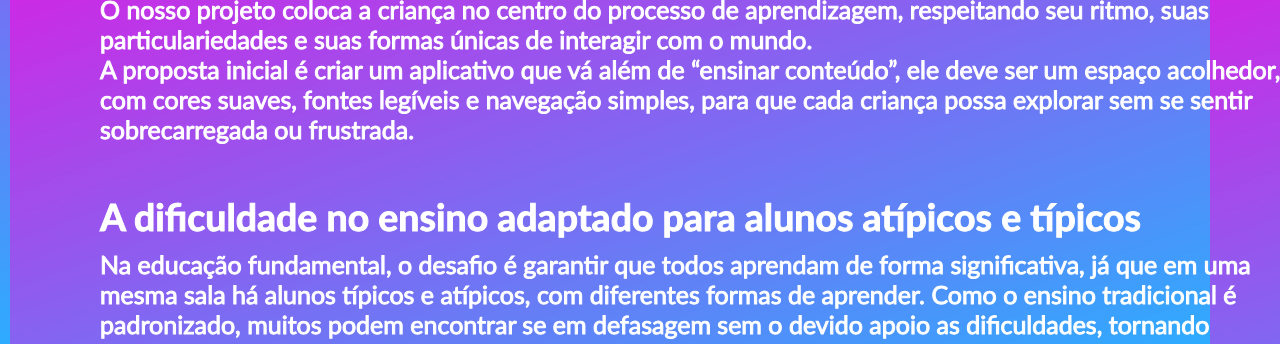
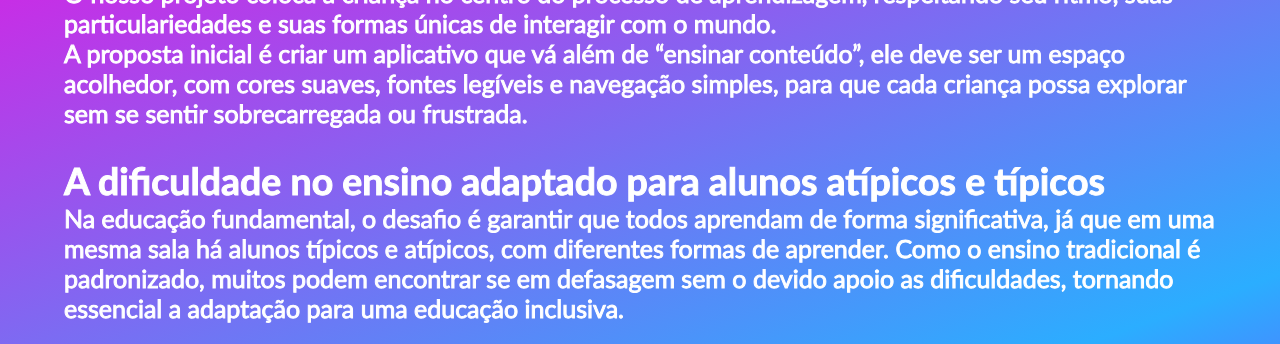
Before and after one commit to ericaesenvolvedorawb/NovoProjeto, a plain HTML site: page index.html in a window 1280 px wide. Shown: the part 266-610 px from the top of the page. Drawn offline with Linux system fonts and the light colour scheme.

Commit message:
Update index.html

```diff
--- a/index.html
+++ b/index.html
@@ -12,9 +12,10 @@
     <style>
 
 *{
-   margin:10px;
-   padding: 10px,10px,10px;
-   max-width: 1200px;
+   margin: 0;
+   padding: 0;
+   box-sizing: border-box;
+   /*max-width: 1200px;
    width: 100%;
     /*width: 100%;
     max-width: 1200px;
```
